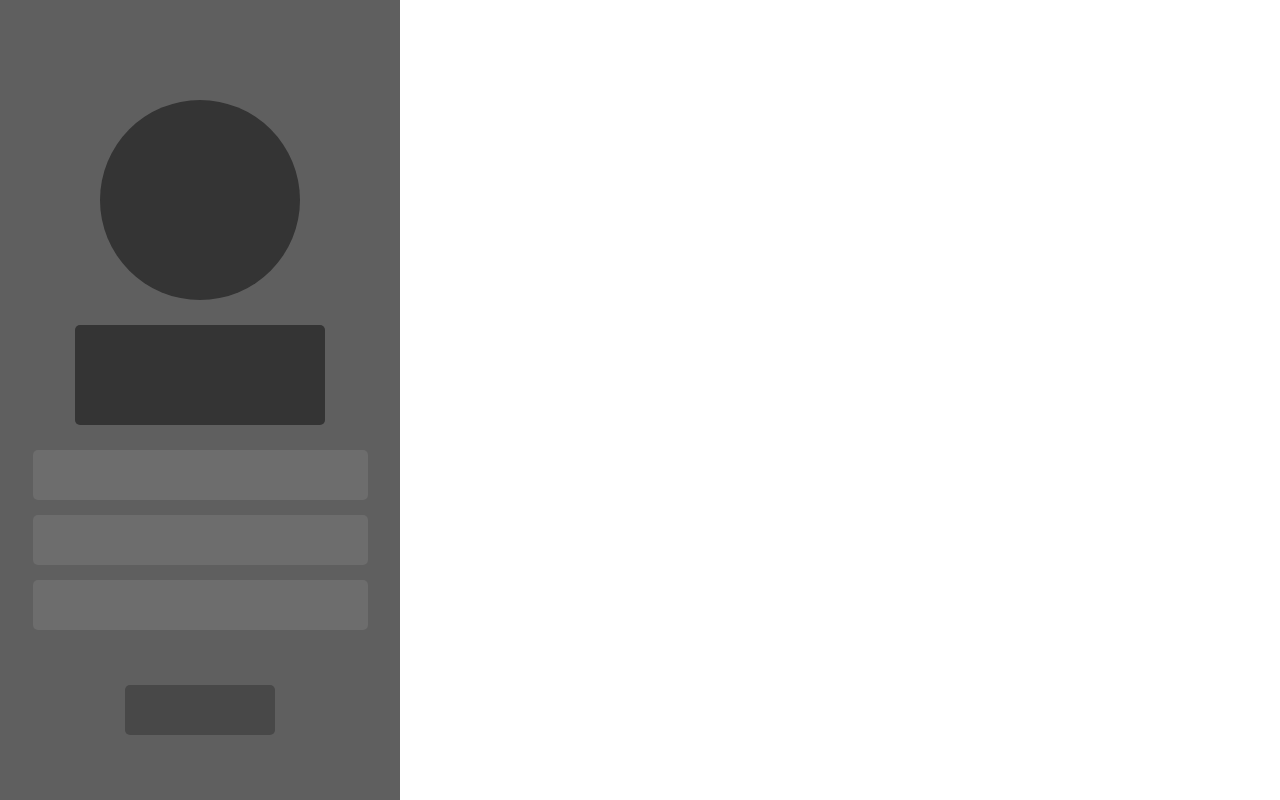
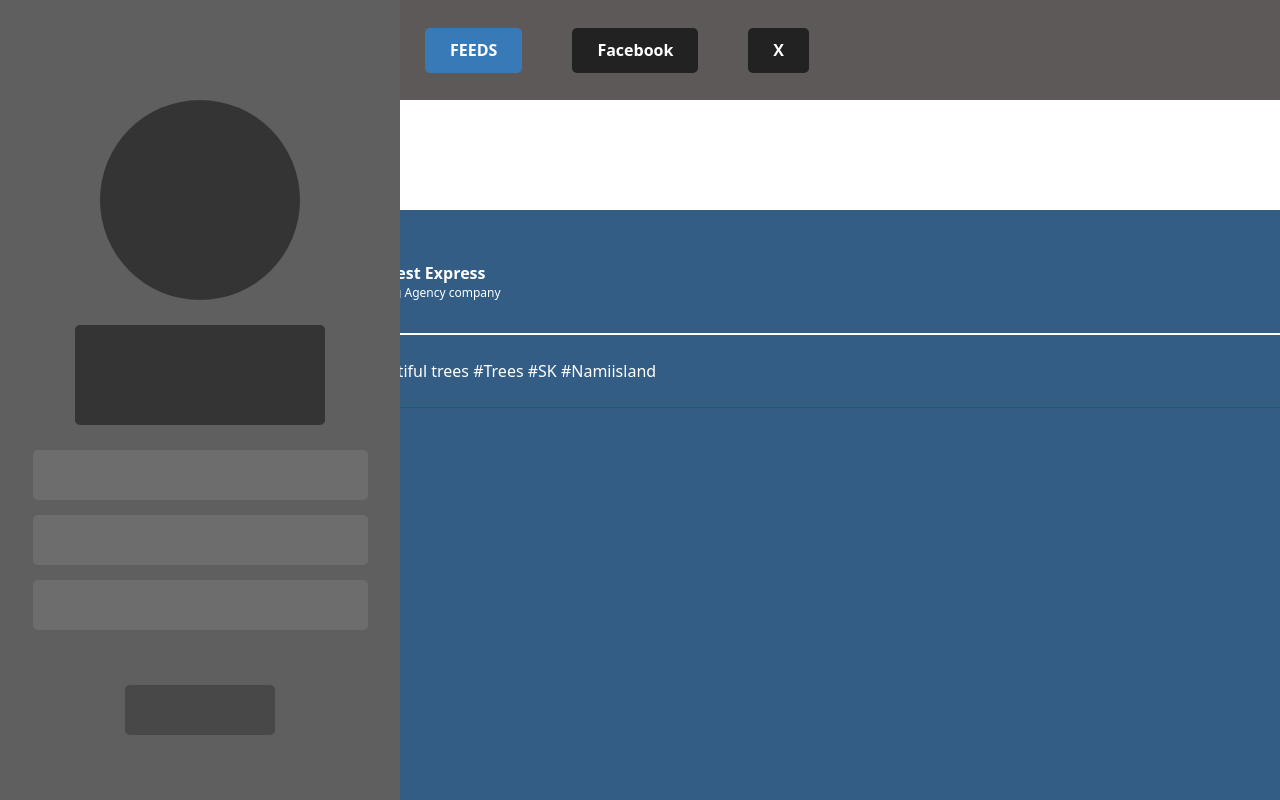
Before and after one commit to kimleangnao/socialmediadashboard, a React (Vite) app: page / in a window 1280 px wide. Built offline with nearby package versions, Linux system fonts and the light colour scheme.

Commit message:
foundation

```diff
--- a/src/Dashboard.jsx
+++ b/src/Dashboard.jsx
@@ -1,11 +1,19 @@
 import Panel from "./components/Panel";
+import Update from "./components/Update";
 
 
 
 const Dashboard = () => {
     return(
         <div className="dashboard">
-           <Panel />
+            <div className="dashboard_left">
+                <Panel />
+
+            </div>
+            <div className="dashboard_right">
+                <Update />
+            </div>
+
         </div>
     )
 }
--- a/src/components/Panel.jsx
+++ b/src/components/Panel.jsx
@@ -3,27 +3,27 @@
 
 const Panel = () => {
     return(
-        <div className="dashboard_leftPanel">
-            <div className="dashboard_leftPanel_user">
-                <div className="dashboard_leftPanel_user_image">
+        <div className="dashboard_left_panel">
+            <div className="dashboard_left_panel_user">
+                <div className="dashboard_left_panel_user_image">
 
                 </div>
-                <div className="dashboard_leftPanel_user_identity">
+                <div className="dashboard_left_panel_user_identity">
 
                 </div>
             </div>
-            <div className="dashboard_leftPanel_connect">
-                <div className="dashboard_leftPanel_connect_input">
+            <div className="dashboard_left_panel_connect">
+                <div className="dashboard_left_panel_connect_input">
 
                 </div>
-                <div className="dashboard_leftPanel_connect_input">
+                <div className="dashboard_left_panel_connect_input">
 
                 </div>
-                <div className="dashboard_leftPanel_connect_input">
+                <div className="dashboard_left_panel_connect_input">
 
                 </div>
 
-                <button className="dashboard_leftPanel_connect_button">
+                <button className="dashboard_left_panel_connect_button">
 
                 </button>
             </div>
--- /dev/null
+++ b/src/components/Update.jsx
@@ -0,0 +1,62 @@
+
+
+const Update = () => {
+    return(
+        <div className="dashboard_update">
+            <div className="dashboard_update_buttons">
+                <div className="dashboard_update_buttons_button dashboard_update_buttons_button-active">
+                    FEEDS
+                </div>
+                <div className="dashboard_update_buttons_button">
+                    Facebook
+                </div>
+                <div className="dashboard_update_buttons_button">
+                    X
+                </div>
+            </div>
+            <div className="dashboard_update_display">
+                <div className="dashboard_update_display_card">
+                    <div className="dashboard_update_display_card_platform">
+                        Facebook
+                    </div>
+                    <div className="dashboard_update_display_card_details">
+                        <div className="dashboard_update_display_card_details_profile">
+                            <div className="dashboard_update_display_card_details_profile_user">
+                                <div className="dashboard_update_display_card_details_profile_user_image">
+
+                                </div>
+                                <div className="dashboard_update_display_card_details_profile_user_text">
+                                    <p className="dashboard_update_display_card_details_profile_user_text_maintext">Manifest Express</p>
+                                    <p className="dashboard_update_display_card_details_profile_user_text_subtext">Traveling Agency company</p>
+                                </div>
+                            </div>
+                            <div className="dashboard_update_display_card_details_profile_button">
+
+                            </div>
+                        </div>
+                        <p className="dashboard_update_display_card_details_text">
+                            Look at these beautiful trees
+                            #Trees #SK #Namiisland
+                        </p>
+                        <div className="dashboard_update_display_card_details_pictures">
+
+                        </div>
+                        <div className="dashboard_update_display_card_details_buttons">
+                            <button className="dashboard_update_display_card_details_buttons_button">
+                                150 Likes
+                            </button>
+                            <button className="dashboard_update_display_card_details_buttons_button">
+                               50 Comments
+                            </button>
+                            <button className="dashboard_update_display_card_details_buttons_button">
+                                5 Shares
+                            </button>
+                        </div>
+                    </div>
+                </div>
+            </div>
+        </div>
+    )
+}
+
+export default Update;
--- a/src/index.css
+++ b/src/index.css
@@ -4,52 +4,65 @@
     padding: 0;
     margin: 0;
     box-sizing: border-box;
+    font-family: system-ui, -apple-system, BlinkMacSystemFont, 'Segoe UI', Roboto, Oxygen, Ubuntu, Cantarell, 'Open Sans', 'Helvetica Neue', sans-serif;
 }
 
 .dashboard{
-    width: 100vw;
+    width: 100%;
     height: 100vh;
-    overflow: auto;
+    display: flex;
+    flex-flow: row nowrap;
+    justify-content: flex-end;
+}
+.dashboard_left{
+    flex: 0 0 400px; /* Fixed width */
+}
+.dashboard_right{
+    flex: 1; /* Takes all remaining space */
+    overflow-y: auto; /* Add scrollbar only to this section if needed */
 }
 
-.dashboard_leftPanel{
+.dashboard_left_panel{
     width: 400px;
     height: 100vh;
     background-color: #5F5F5F;
     position: fixed;
+    left: 0;
+    top: 0;
 }
-.dashboard_leftPanel_user{
+.dashboard_left_panel_user{
     width: 100%;
     display: flex;
     flex-flow: row wrap;
     justify-content: center;
     margin-top: 100px;
+
 }
-.dashboard_leftPanel_user_image{
+.dashboard_left_panel_user_image{
     width: 200px;
     height: 200px;
     background-color: #343434;
     border-radius: 100px;
 }
-.dashboard_leftPanel_user_identity{
+.dashboard_left_panel_user_identity{
     width: 250px;
     height: 100px;
     background-color: #343434;
     margin-top: 25px;
     border-radius: 5px;
 }
-.dashboard_leftPanel_connect{
+.dashboard_left_panel_connect{
     width: 335px;
     margin: 25px auto;
 }
-.dashboard_leftPanel_connect_input{
+.dashboard_left_panel_connect_input{
     width: 100%;
     height: 50px;
     background-color: #6D6D6D;
     margin-bottom: 15px;
     border-radius: 5px;
 }
-.dashboard_leftPanel_connect_button{
+.dashboard_left_panel_connect_button{
     display: block;
     width: 150px;
     height: 50px;
@@ -57,5 +70,136 @@
     margin: 55px auto;
     border-radius: 5px;
     border: unset;
+}
 
+.dashboard_update{
+    width: 100%;
+    position: relative;
 }
+.dashboard_update_buttons{
+    width: 100%;
+    height: 100px;
+    background-color: #5E5959;
+    display: flex;
+    flex-flow: row nowrap;
+    justify-content: flex-start;
+    align-items: center;
+}
+.dashboard_update_buttons_button{
+    min-width: 50px;
+    height: 45px;
+    background-color: #222222;
+    color: white;
+    margin: 0 25px;
+    padding: 0 25px;
+    line-height: 45px;
+    font-weight: bolder;
+    border-radius: 5px;
+}
+.dashboard_update_buttons_button:hover{
+    cursor: pointer;
+}
+.dashboard_update_buttons_button-active{
+    background-color: #387AB8;
+}
+
+.dashboard_update_display{
+    width: 100%;
+    display: flex;
+    flex-flow: row wrap;
+    justify-content: center;
+}
+.dashboard_update_display_card{
+    width: 1230px;
+    margin-top: 70px;
+    display: flex;
+    flex-flow: row wrap;
+    align-items: flex-start;
+    justify-content: flex-start;
+}
+.dashboard_update_display_card_platform{
+    height: 40px;
+    min-width: 110px;
+    padding: 0 25px;
+    background-color: #387AB8;
+    line-height: 40px;
+    color: white;
+    font-weight: bolder;
+}
+.dashboard_update_display_card_details{
+    width: 100%;
+    min-height: 250px;
+    padding-bottom: 25px;
+    background-color: #335D84;
+    display: flex;
+    flex-flow: row wrap;
+    justify-content: center;
+    align-content: flex-start;
+}
+.dashboard_update_display_card_details_profile{
+    height: 100px;
+    width: 1170px;
+    border-bottom: 2px solid white;
+    margin-top: 25px;
+    display: flex;
+    flex-flow: row nowrap;
+    justify-content: space-between;
+    align-items: center;
+}
+.dashboard_update_display_card_details_profile_user{
+    display: flex;
+    flex-flow: row nowrap;
+}
+.dashboard_update_display_card_details_profile_user_image{
+    background-color: white;
+    width: 85px;
+    height: 85px;
+    border-radius: 50px;
+}
+.dashboard_update_display_card_details_profile_user_text{
+    margin-left: 10px;
+    color: white;
+}
+.dashboard_update_display_card_details_profile_user_text_maintext{
+    font-weight: bolder;
+    font-size: 16px;
+    margin-top: 20px;
+}
+.dashboard_update_display_card_details_profile_user_text_subtext{
+    font-size: 12px;
+}
+.dashboard_update_display_card_details_profile_button{
+    width: 40px;
+    height: 40px;
+    background-color: white;
+    border-radius: 20px;
+}
+.dashboard_update_display_card_details_text{
+    width: 1170px;
+    margin: 25px 0;
+    color: white;
+    font-size: 16px;
+}
+.dashboard_update_display_card_details_pictures{
+    width: 1170px;
+    height: 400px;
+    border: 1px solid red;
+}
+.dashboard_update_display_card_details_buttons{
+    height: 40px;
+    width: 1170px;
+    margin-top: 25px;
+}
+.dashboard_update_display_card_details_buttons_button{
+    padding: 0 25px;
+    height: 40px;
+    background-color: #6A97A0;
+    border: unset;
+    margin-right: 55px;
+    color: white;
+    font-size: 16px;
+    border-radius: 5px;
+}
+.dashboard_update_display_card_details_buttons_button:hover{
+    cursor: pointer;
+}
```
